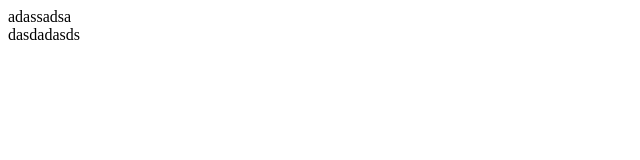
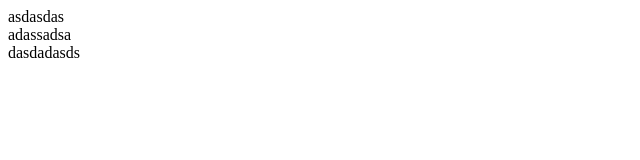
Before and after one commit to betterthink/my-project, a plain HTML site: page index.html in a window 1280 px wide. Shown: the whole page, without its empty margins (0-640 px from the left). Drawn offline with Linux system fonts and the light colour scheme.

Commit message:
add header text

```diff
--- a/index.html
+++ b/index.html
@@ -6,7 +6,7 @@
   <title>My Project</title>
 </head>
 <body>
-  <header></header>
+  <header>asdasdas</header>
   <main>adassadsa</main>
   <footer>dasdadasds</footer>
 </body>
```
